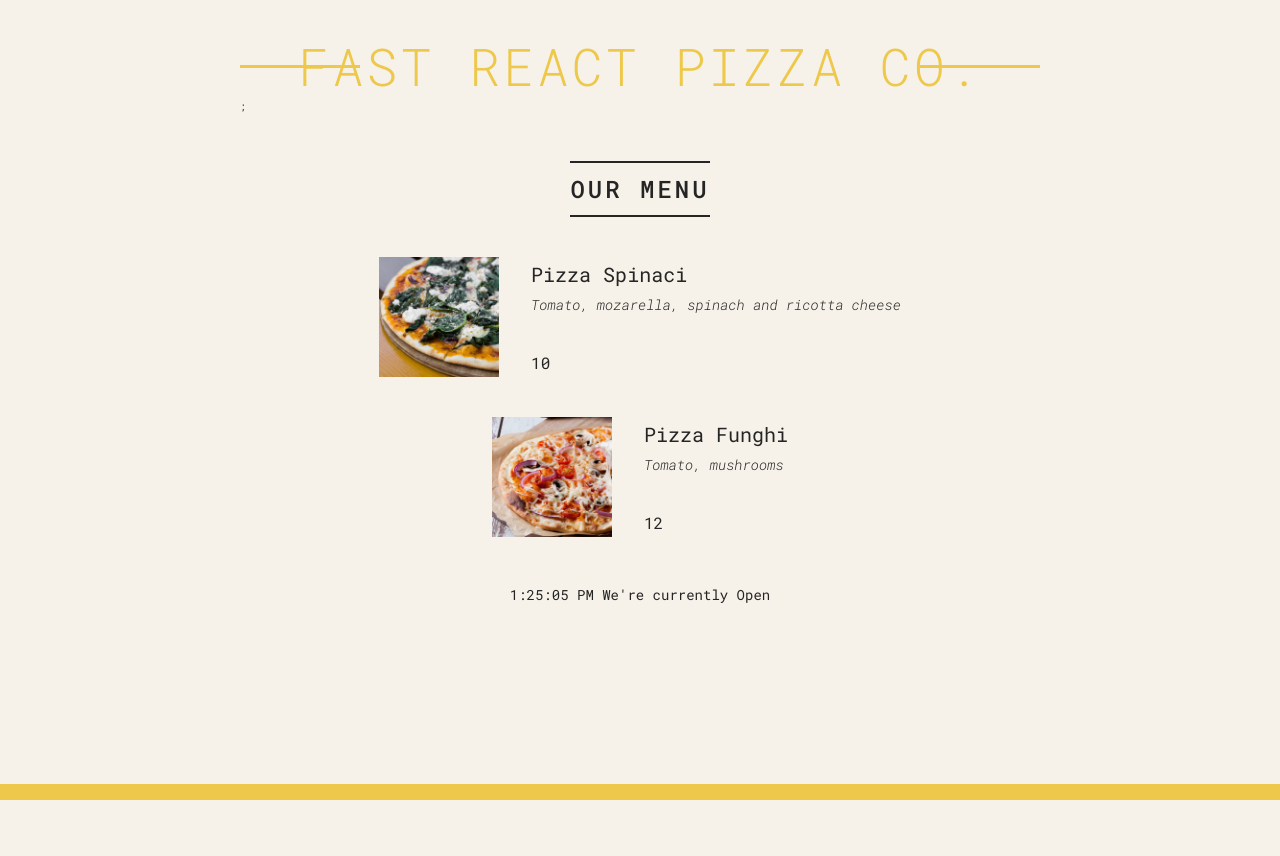
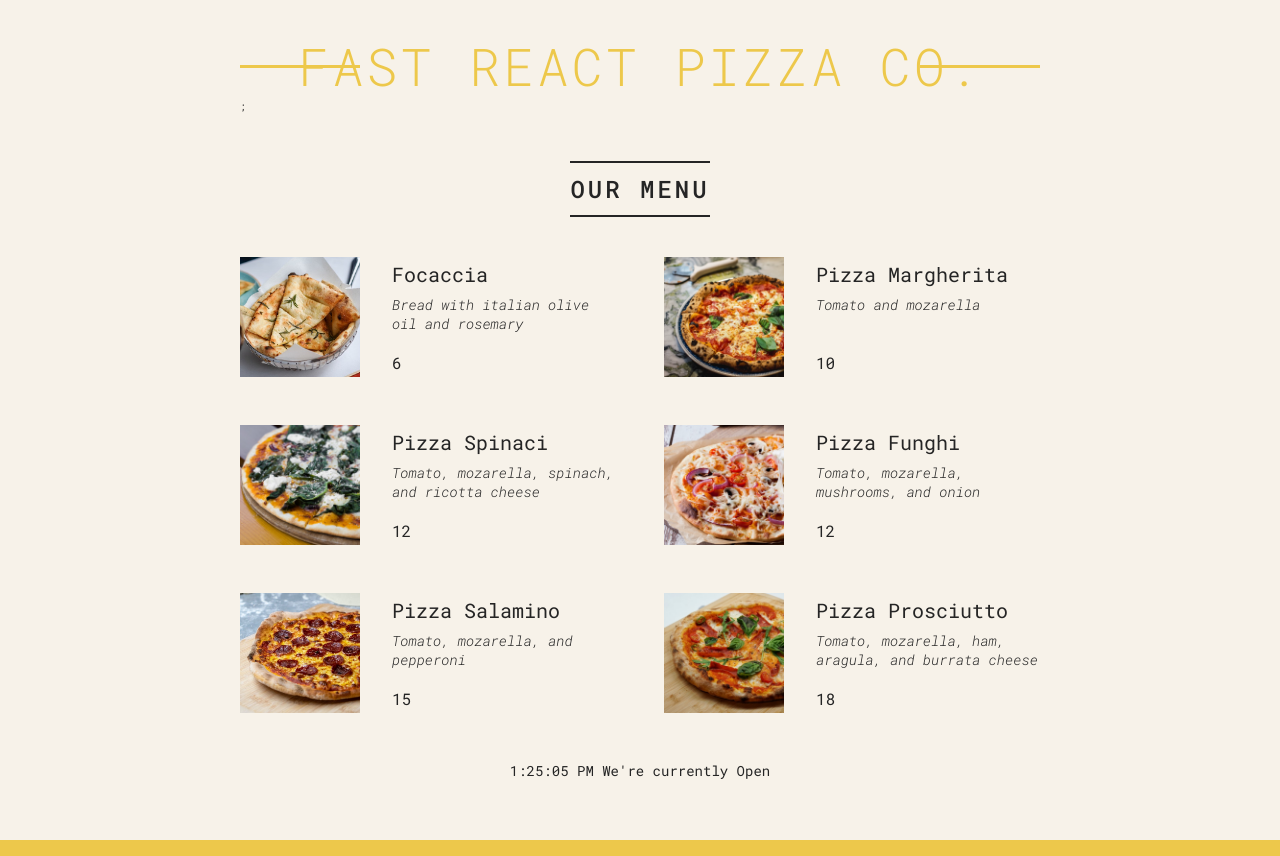
Before and after one commit to raymund-corpuz/pizza-menu-practice, a React (Vite) app: page / in a window 1280 px wide. Before the commit the page ends 800 px from the top, so only its background shows below. Built offline with nearby package versions, Linux system fonts and the light colour scheme.

Commit message:
Rendering a List

```diff
--- a/src/App.jsx
+++ b/src/App.jsx
@@ -1,5 +1,50 @@
 import React from "react";
 import "./index.css";
+
+const pizzaData = [
+  {
+    name: "Focaccia",
+    ingredients: "Bread with italian olive oil and rosemary",
+    price: 6,
+    photoName: "pizzas/focaccia.jpg",
+    soldOut: false,
+  },
+  {
+    name: "Pizza Margherita",
+    ingredients: "Tomato and mozarella",
+    price: 10,
+    photoName: "pizzas/margherita.jpg",
+    soldOut: false,
+  },
+  {
+    name: "Pizza Spinaci",
+    ingredients: "Tomato, mozarella, spinach, and ricotta cheese",
+    price: 12,
+    photoName: "pizzas/spinaci.jpg",
+    soldOut: false,
+  },
+  {
+    name: "Pizza Funghi",
+    ingredients: "Tomato, mozarella, mushrooms, and onion",
+    price: 12,
+    photoName: "pizzas/funghi.jpg",
+    soldOut: false,
+  },
+  {
+    name: "Pizza Salamino",
+    ingredients: "Tomato, mozarella, and pepperoni",
+    price: 15,
+    photoName: "pizzas/salamino.jpg",
+    soldOut: true,
+  },
+  {
+    name: "Pizza Prosciutto",
+    ingredients: "Tomato, mozarella, ham, aragula, and burrata cheese",
+    price: 18,
+    photoName: "pizzas/prosciutto.jpg",
+    soldOut: false,
+  },
+];
 
 export default function App() {
   return (
@@ -14,23 +59,23 @@
 function Pizza(props) {
   console.log(props);
   return (
-    <div className="pizza">
-      <img src={props.photoName} alt={props.name} />
+    <li className="pizza">
+      <img src={props.pizzaObj.photoName} alt={props.pizzaObj.name} />
       <div>
-        <h3>{props.name}</h3>
-        <p>{props.ingredients}</p>
-        <span>{props.price}</span>
+        <h3>{props.pizzaObj.name}</h3>
+        <p>{props.pizzaObj.ingredients}</p>
+        <span>{props.pizzaObj.price}</span>
       </div>
-    </div>
+    </li>
   );
 }
 
 function Header() {
   // const style = { color: "blue", fontSize: "48px", textTransform: "uppercase" };
-  const style = {};
+
   return (
     <header className="header">
-      <h1 style={style}>Fast React Pizza Co.</h1>;
+      <h1>Fast React Pizza Co.</h1>;
     </header>
   );
 }
@@ -39,22 +84,23 @@
   return (
     <main className="menu">
       <h2>Our Menu</h2>
-      <Pizza
+      <ul className="pizzas">
+        {pizzaData.map((pizza) => (
+          <Pizza pizzaObj={pizza} key={pizza.name} />
+        ))}
+      </ul>
+    </main>
+  );
+}
+
+{
+  /* <Pizza
         name="Pizza Spinaci"
         ingredients="Tomato, mozarella, spinach and ricotta cheese"
         photoName="../pizzas/spinaci.jpg"
         price={10} // pass as a number
         //price="10"  pass as a string
-      />
-      <Pizza
-        name="Pizza Funghi"
-        ingredients="Tomato, mushrooms"
-        photoName="../pizzas/funghi.jpg"
-        price={12} // pass as a number
-        //price="12"  pass as a string
-      />
-    </main>
-  );
+      /> */
 }
 
 function Footer() {
```
